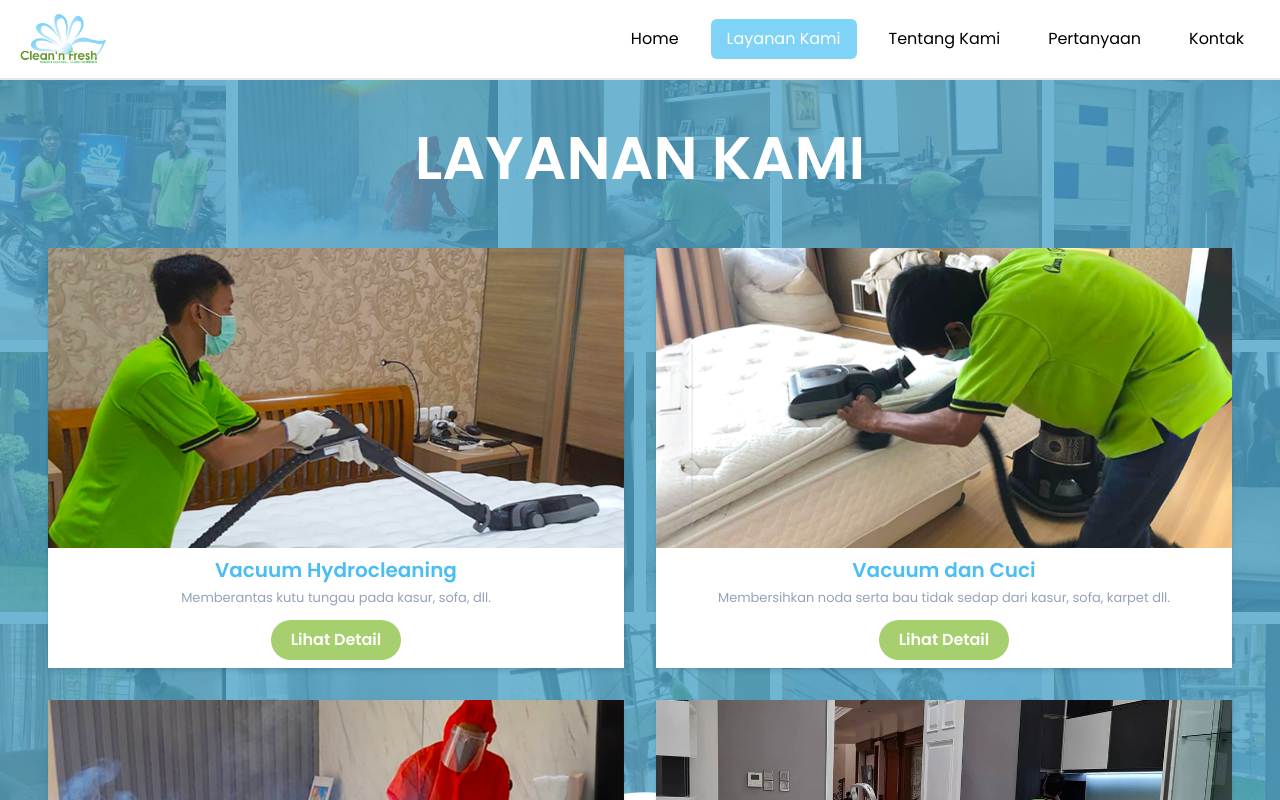
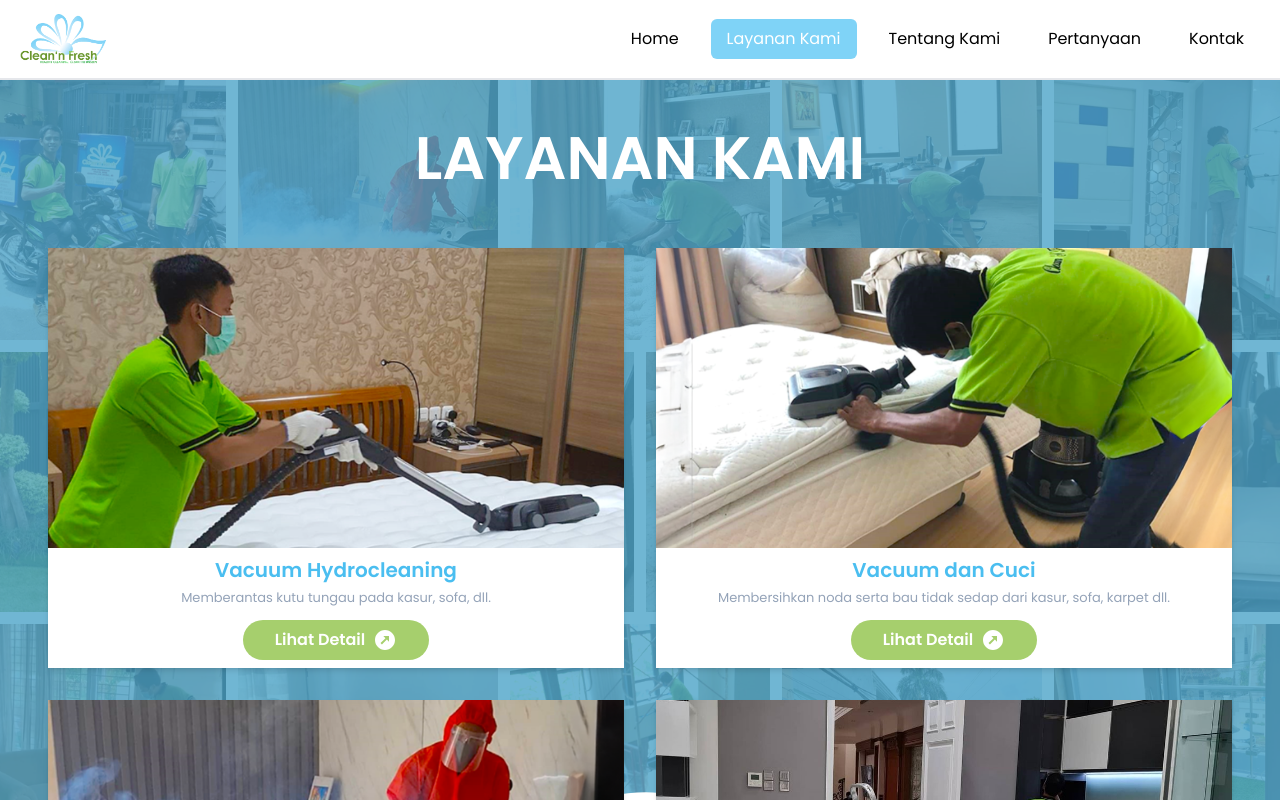
Before and after one commit to bryanhad/cleanNFresh1.1, a React (Vite) app: page /cleanNFresh1.1/layanan in a window 1280 px wide. Shown: the top 800 px of the page. Built offline with nearby package versions, Linux system fonts and the light colour scheme.

Commit message:
lil bit again.. finally I can sleep

```diff
--- a/src/components/MyButton.jsx
+++ b/src/components/MyButton.jsx
@@ -6,7 +6,7 @@ const MyButton = ({children, size, to, hiddenAtMobile}) => {
     <Link to={to}>
       <button className={`button ${size}`}>
         {children}
-        <OutboundIcon className={hiddenAtMobile && 'absolute-xy-center opacity-0'}/>
+        <OutboundIcon className={hiddenAtMobile && 'max-sm:absolute-xy-center opacity-0 sm:opacity-[100%]'}/>
       </button>
     </Link>
   )
--- a/src/index.css
+++ b/src/index.css
@@ -4,7 +4,7 @@
 
 @layer components {
   .button {
-    @apply duration-200 bg-moss-light hover:bg-moss-lightest font-semibold rounded-full text-white hover:scale-[1.05];
+    @apply duration-200 bg-moss-light hover:bg-moss-lightest font-semibold rounded-full text-white hover:scale-[1.05] flex items-center gap-2;
   }
 
   .button-big {
@@ -12,7 +12,7 @@
   }
 
   .button-small {
-    @apply px-5 py-2 text-sm md:text-base relative;
+    @apply px-5 py-2 sm:px-6 lg:px-8 text-sm md:text-base relative;
   }
 
   .whatsapp-button {
--- a/src/pages/home/HomeBanner.jsx
+++ b/src/pages/home/HomeBanner.jsx
@@ -1,16 +1,18 @@
 import React from 'react'
 import Banner from '../../components/Banner'
-import CallIcon from '@mui/icons-material/Call'
-import QueryBuilderIcon from '@mui/icons-material/QueryBuilder'
-import LocationOnIcon from '@mui/icons-material/LocationOn'
+import {IoCall} from 'react-icons/io5'
+import {AiOutlineClockCircle} from 'react-icons/ai'
+import {MdLocationOn} from 'react-icons/md'
 
 const HomeBanner = () => {
+  const iconStyle = 'text-[20px] md:text-[24px] lg:text-[30px] max-sm:mb-2'
+
   return (
     <Banner color="bg-primary-darker">
       <div className="flex flex-col items-center py-4 gap-4 lg:flex-row lg:px-8 lg:justify-between">
         <Item
           icon={
-            <CallIcon className="text-[20px] md:text-[24px] lg:text-[30px]" />
+            <IoCall className={iconStyle} />
           }
           title="INGIN LANGSUNG PESAN?"
           desc="0815 1105 7728"
@@ -18,7 +20,7 @@ const HomeBanner = () => {
         <Line />
         <Item
           icon={
-            <QueryBuilderIcon className="text-[20px] sm:max-lg:text-[24px] lg:text-[30px]" />
+            <AiOutlineClockCircle className={iconStyle} />
           }
           title="KAMI BEROPERASI SENIN-SABTU"
           desc="08:00 - 17:00"
@@ -27,8 +29,8 @@ const HomeBanner = () => {
 
         <Item
           icon={
-            <LocationOnIcon
-              className="text-[20px] sm:max-lg:text-[24px] lg:text-[30px]"
+            <MdLocationOn
+              className={iconStyle}
               color="white"
             />
           }
--- a/src/pages/home/HomeCarousel.jsx
+++ b/src/pages/home/HomeCarousel.jsx
@@ -37,7 +37,7 @@ const HomeCarousel = () => {
             <p className="mb-4">
               Lorem ipsum dolor sit amet consectetur adipisicing elit. Ipsa
               dolor tenetur numquam, recusandae debitis illum corrupti laborum?
-              Voluptatem aliquam.
+              Voluptatem aliquam. lorem12
             </p>
             <MyButton to='layanan' size='button-big'>Jasa Kami</MyButton>
           </div>
```
